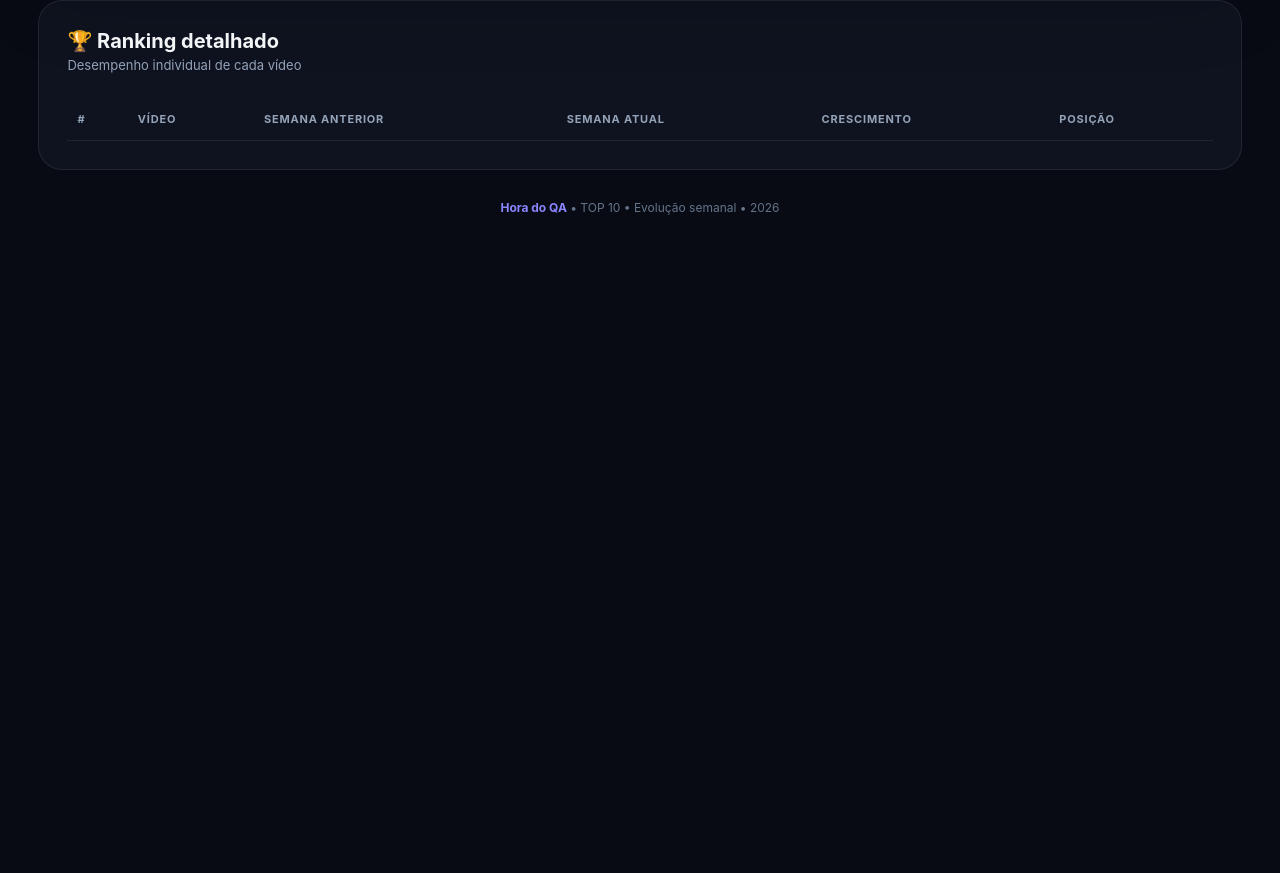
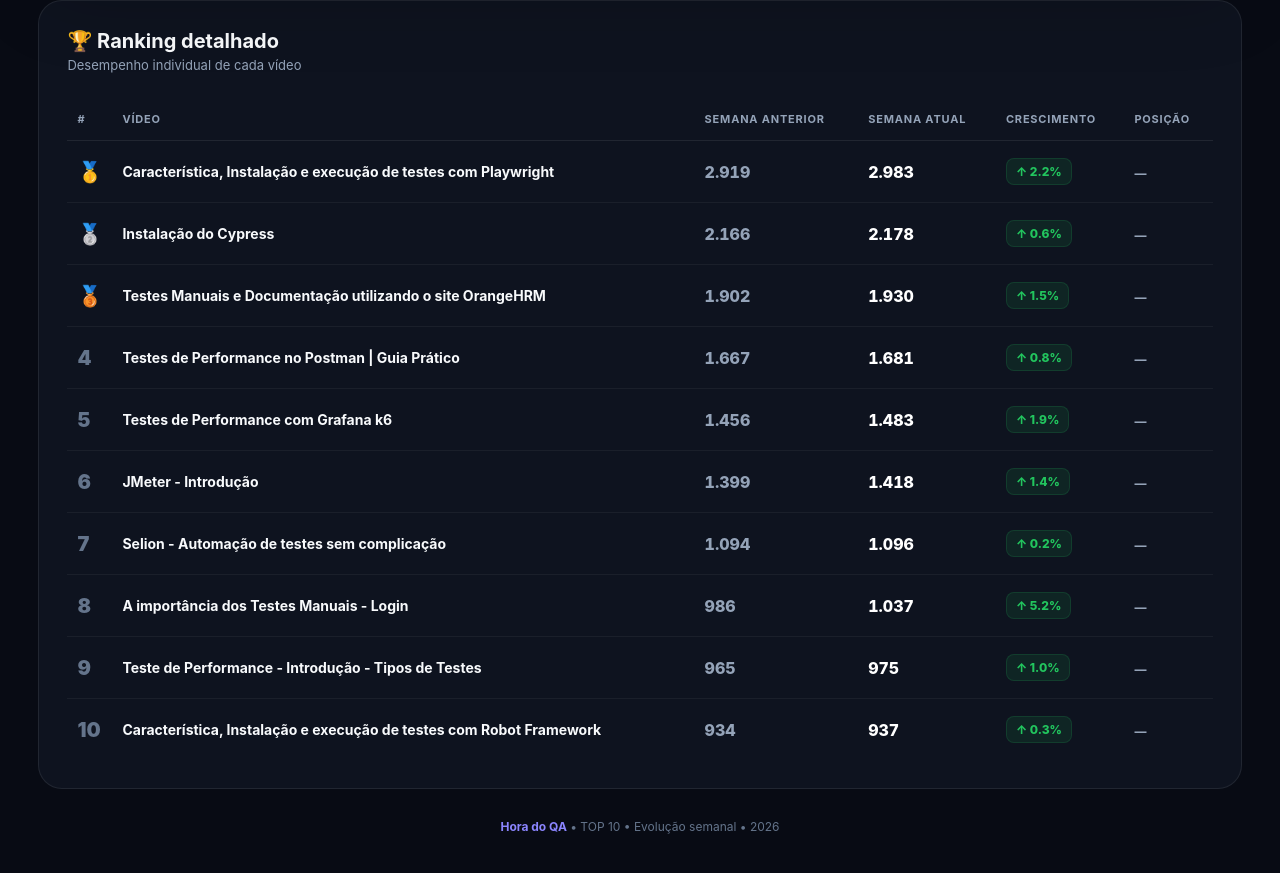
Before and after one commit to horadoqa/top10, a plain HTML site: page index.html in a window 1280 px wide. Shown: the part 953-1826 px from the top of the page. Before the commit the page ends 1228 px from the top, so only its background shows below. Drawn offline with nearby package versions, Linux system fonts and the light colour scheme; no server answers.

Commit message:
chore: Atualização da semana

```diff
--- a/data/38.json
+++ b/data/semanas.json
@@ -1,72 +1,6 @@
 {
     "semanaAnterior": {
         "periodo": "Semana anterior",
-        "videos": [
-            {
-                "rank": 1,
-                "views": 2815,
-                "title": "Característica, Instalação e execução de testes com Playwright",
-                "url": "https://www.youtube.com/watch?v=qSYWRtROGE4"
-            },
-            {
-                "rank": 2,
-                "views": 2123,
-                "title": "Instalação do Cypress",
-                "url": "https://www.youtube.com/watch?v=ZOQD8eqqZQ0"
-            },
-            {
-                "rank": 3,
-                "views": 1867,
-                "title": "Testes Manuais e Documentação utilizando o site OrangeHRM",
-                "url": "https://www.youtube.com/watch?v=Pbf0WR9ZqvI"
-            },
-            {
-                "rank": 4,
-                "views": 1646,
-                "title": "Testes de Performance no Postman | Guia Prático",
-                "url": "https://www.youtube.com/watch?v=o5iJea_KPDU"
-            },
-            {
-                "rank": 5,
-                "views": 1423,
-                "title": "Testes de Performance com Grafana k6",
-                "url": "https://www.youtube.com/watch?v=9yRFhwBS0-8"
-            },
-            {
-                "rank": 6,
-                "views": 1369,
-                "title": "JMeter - Introdução",
-                "url": "https://www.youtube.com/watch?v=q7BBdKXdxu0"
-            },
-            {
-                "rank": 7,
-                "views": 1087,
-                "title": "Selion - Automação de testes sem complicação",
-                "url": "https://www.youtube.com/watch?v=1Jwn9d2UNgE"
-            },
-            {
-                "rank": 8,
-                "views": 925,
-                "title": "Característica, Instalação e execução de testes com Robot Framework",
-                "url": "https://www.youtube.com/watch?v=Ua6KaBvAuWw"
-            },
-            {
-                "rank": 9,
-                "views": 923,
-                "title": "Teste de Performance - Introdução - Tipos de Testes",
-                "url": "https://www.youtube.com/watch?v=JCFmRFbOC-0"
-            },
-            {
-                "rank": 10,
-                "views": 882,
-                "title": "A importância dos Testes Manuais - Login",
-                "url": "https://www.youtube.com/watch?v=lLwK2ralQUA"
-            }
-        ]
-    },
-
-    "semanaAtual": {
-        "periodo": "Semana atual",
         "videos": [
             {
                 "rank": 1,
@@ -128,6 +62,73 @@
                 "title": "Característica, Instalação e execução de testes com Robot Framework",
                 "url": "https://www.youtube.com/watch?v=Ua6KaBvAuWw"
             }
+
+        ]
+    },
+
+    "semanaAtual": {
+        "periodo": "Semana atual",
+        "videos": [
+            {
+                "rank": 1,
+                "views": 2983,
+                "title": "Característica, Instalação e execução de testes com Playwright",
+                "url": "https://www.youtube.com/watch?v=qSYWRtROGE4"
+            },
+            {
+                "rank": 2,
+                "views": 2178,
+                "title": "Instalação do Cypress",
+                "url": "https://www.youtube.com/watch?v=ZOQD8eqqZQ0"
+            },
+            {
+                "rank": 3,
+                "views": 1930,
+                "title": "Testes Manuais e Documentação utilizando o site OrangeHRM",
+                "url": "https://www.youtube.com/watch?v=Pbf0WR9ZqvI"
+            },
+            {
+                "rank": 4,
+                "views": 1681,
+                "title": "Testes de Performance no Postman | Guia Prático",
+                "url": "https://www.youtube.com/watch?v=o5iJea_KPDU"
+            },
+            {
+                "rank": 5,
+                "views": 1483,
+                "title": "Testes de Performance com Grafana k6",
+                "url": "https://www.youtube.com/watch?v=9yRFhwBS0-8"
+            },
+            {
+                "rank": 6,
+                "views": 1418,
+                "title": "JMeter - Introdução",
+                "url": "https://www.youtube.com/watch?v=q7BBdKXdxu0"
+            },
+            {
+                "rank": 7,
+                "views": 1096,
+                "title": "Selion - Automação de testes sem complicação",
+                "url": "https://www.youtube.com/watch?v=1Jwn9d2UNgE"
+            },
+            {
+                "rank": 8,
+                "views": 1037,
+                "title": "A importância dos Testes Manuais - Login",
+                "url": "https://www.youtube.com/watch?v=lLwK2ralQUA"
+            },
+            {
+                "rank": 9,
+                "views": 975,
+                "title": "Teste de Performance - Introdução - Tipos de Testes",
+                "url": "https://www.youtube.com/watch?v=JCFmRFbOC-0"
+            },
+            {
+                "rank": 10,
+                "views": 937,
+                "title": "Característica, Instalação e execução de testes com Robot Framework",
+                "url": "https://www.youtube.com/watch?v=Ua6KaBvAuWw"
+            }
         ]
     }
 }
--- a/index.html
+++ b/index.html
@@ -33,7 +33,7 @@
             </div>
 
             <div class="week-badge">
-                Evolução semanal - 38
+                Evolução semanal - 39
             </div>
 
         </header>
```
